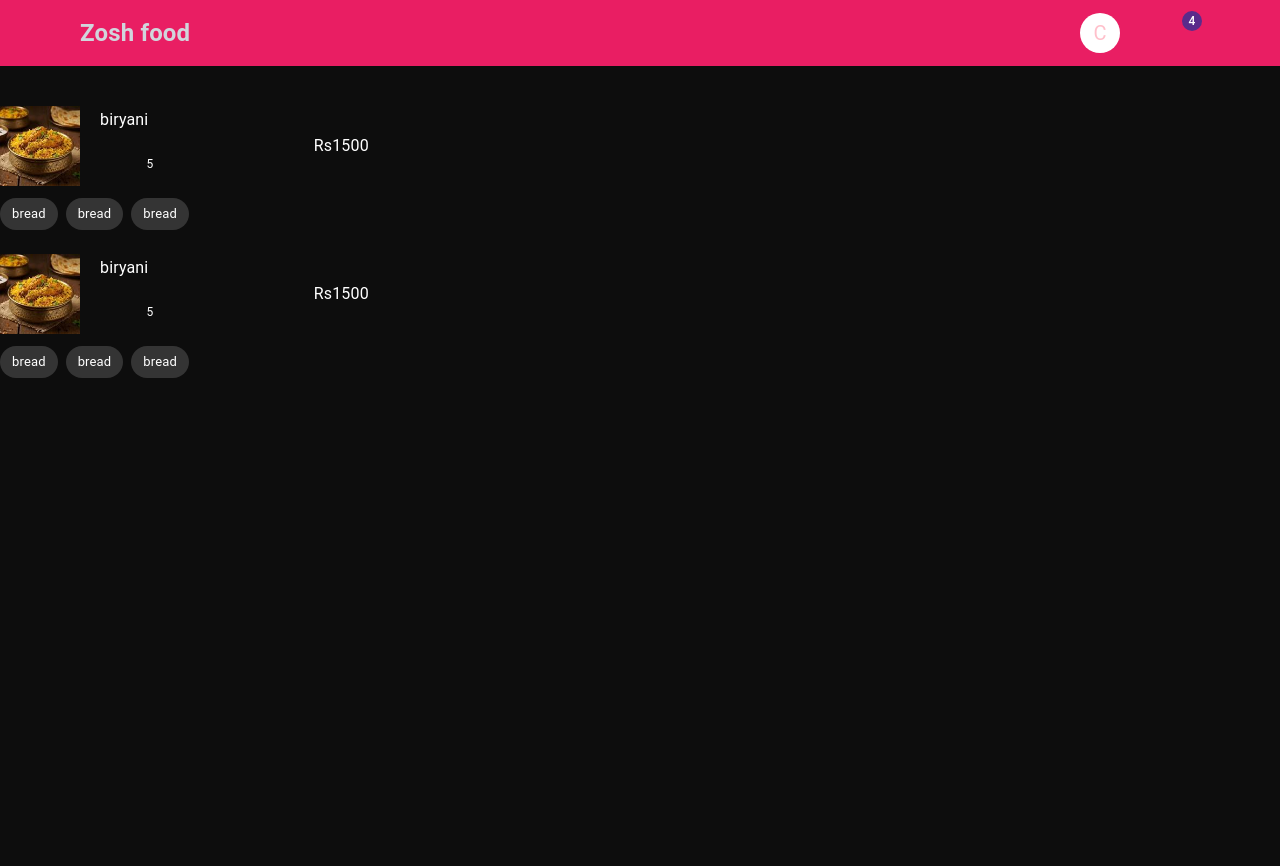
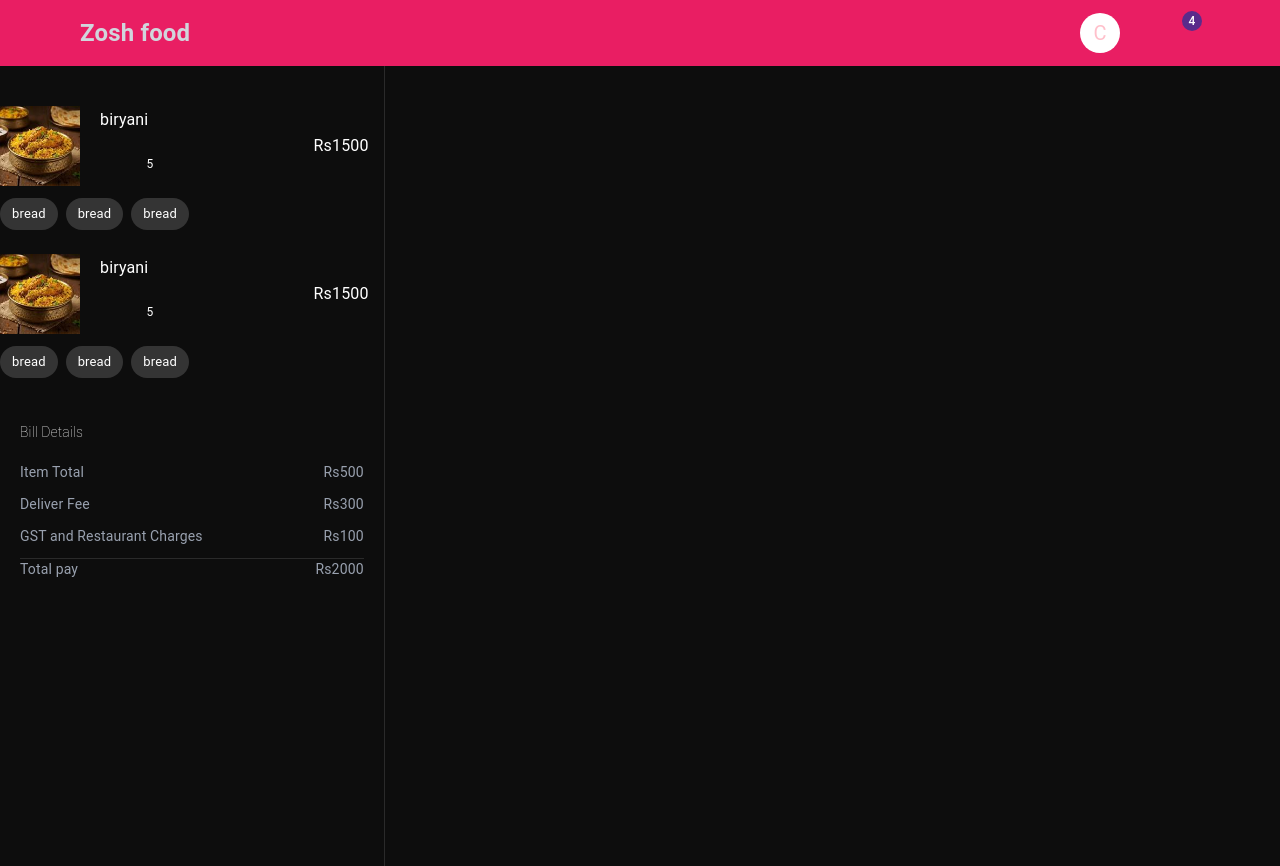
Before and after one commit to kumararohan14/Food-Delivering-System-Frontend, a React (Vite) app: page / in a window 1280 px wide. Built offline with nearby package versions, Linux system fonts and the light colour scheme; some icons are missing.

Commit message:
finished Bill Details Ui part

```diff
--- a/src/Component/Cart/Cart.jsx
+++ b/src/Component/Cart/Cart.jsx
@@ -7,11 +7,36 @@
     <div>
       <main className="lg:flex justify-between">
         <section className="lg:w-[30%] space-y-6 lg:min-h-screen pt-10">
-            <CartItem />
-            <CartItem />
+          <CartItem />
+          <CartItem />
+          <div className="billlDetails px-5 text-sm">
+            <p className="font-extralight py-5">Bill Details</p>
+            <div className="space-y-3">
+              <div className="flex justify-between text-gray-400">
+                <p>Item Total</p>
+                <p>Rs500</p>
+              </div>
+              <div className="flex justify-between text-gray-400">
+                <p>Deliver Fee</p>
+                <p>Rs300</p>
+              </div>
+              <div className="flex justify-between text-gray-400">
+                <p>GST and Restaurant Charges</p>
+                <p>Rs100</p>
+              </div>
+              <Divider />
+            </div>
+            <div className="flex justify-between text-gray-400">
+              <p>Total pay</p>
+              <p>Rs2000</p>
+            </div>
+          </div>
         </section>
 
-        <Divider />
+        <Divider orientation="vertical" flexItem/>
+        <section className="lg:w-[70%]">
+
+        </section>
       </main>
     </div>
   );
```
